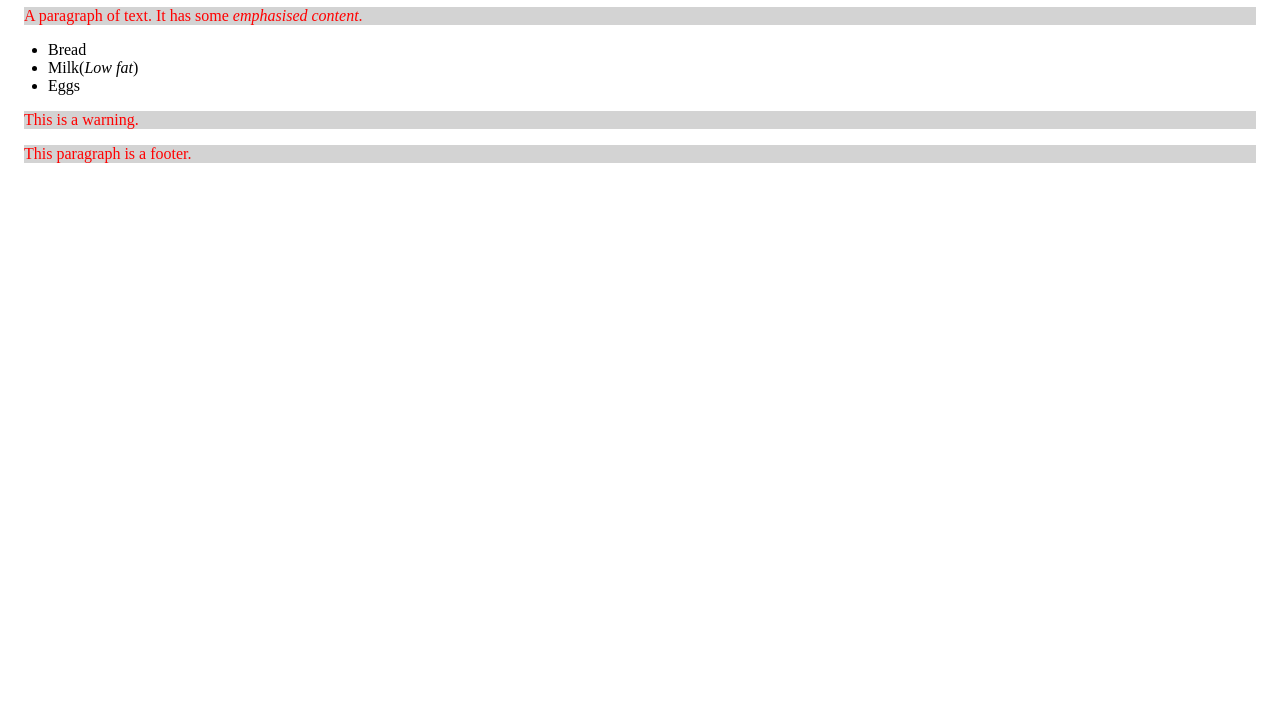
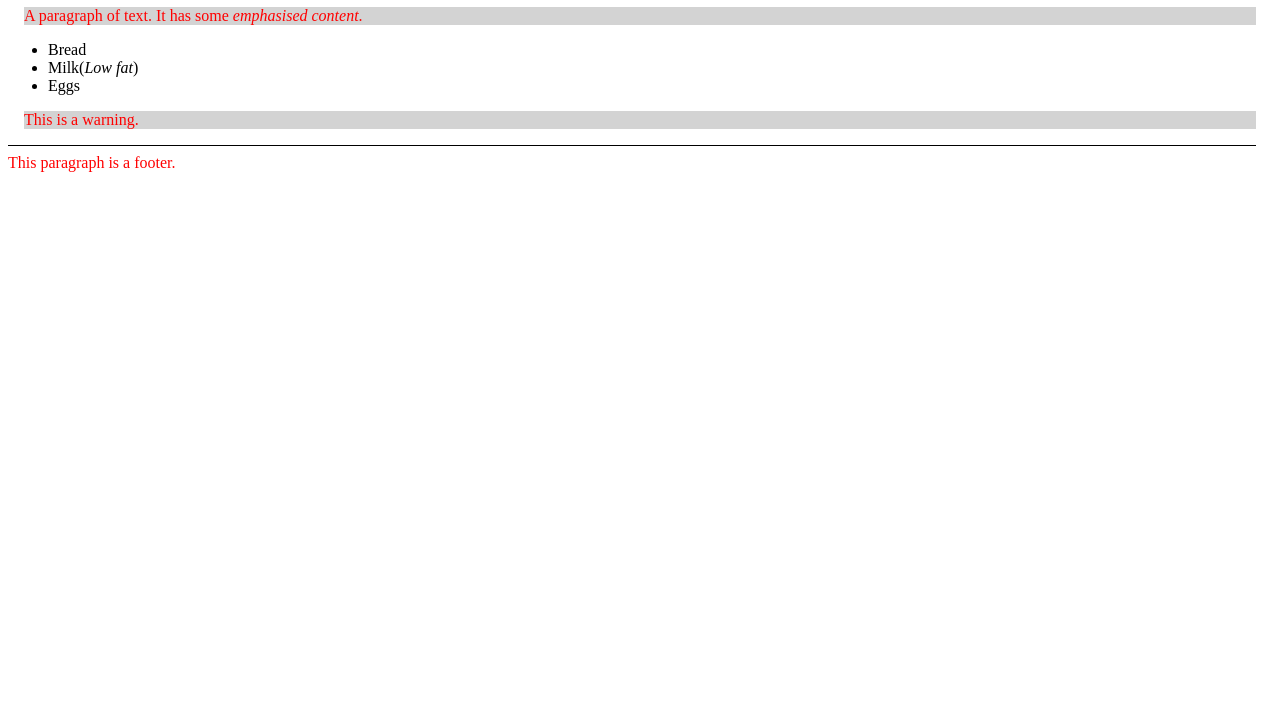
Before and after one commit to Tenzin1845/powercoders, a plain HTML site: page scratch/css.html in a window 1280 px wide. Shown: the part 73-800 px from the top of the page. Drawn offline with Linux system fonts and the light colour scheme.

Commit message:
style.css

```diff
--- a/scratch/style.css
+++ b/scratch/style.css
@@ -5,3 +5,15 @@ p{
   margin-left: 1em;
   margin-right: 1em;
 }
+p#footer {
+  border-top: 1px solid black;
+  background-color: white;
+  padding-top: .5em;
+  margin-left: 0;
+}
+p{
+  color: red;
+  background-color: lightgrey;
+  margin-left: 1em;
+  margin-right: 1em;
+}
```
